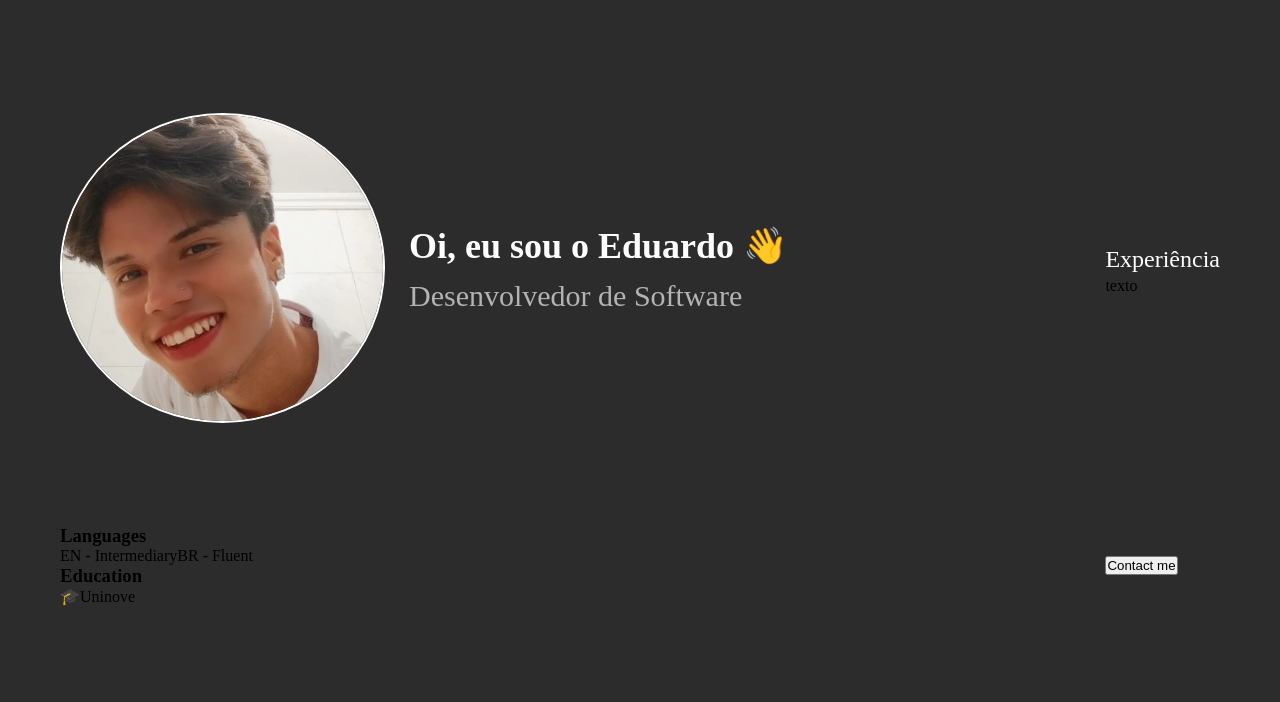
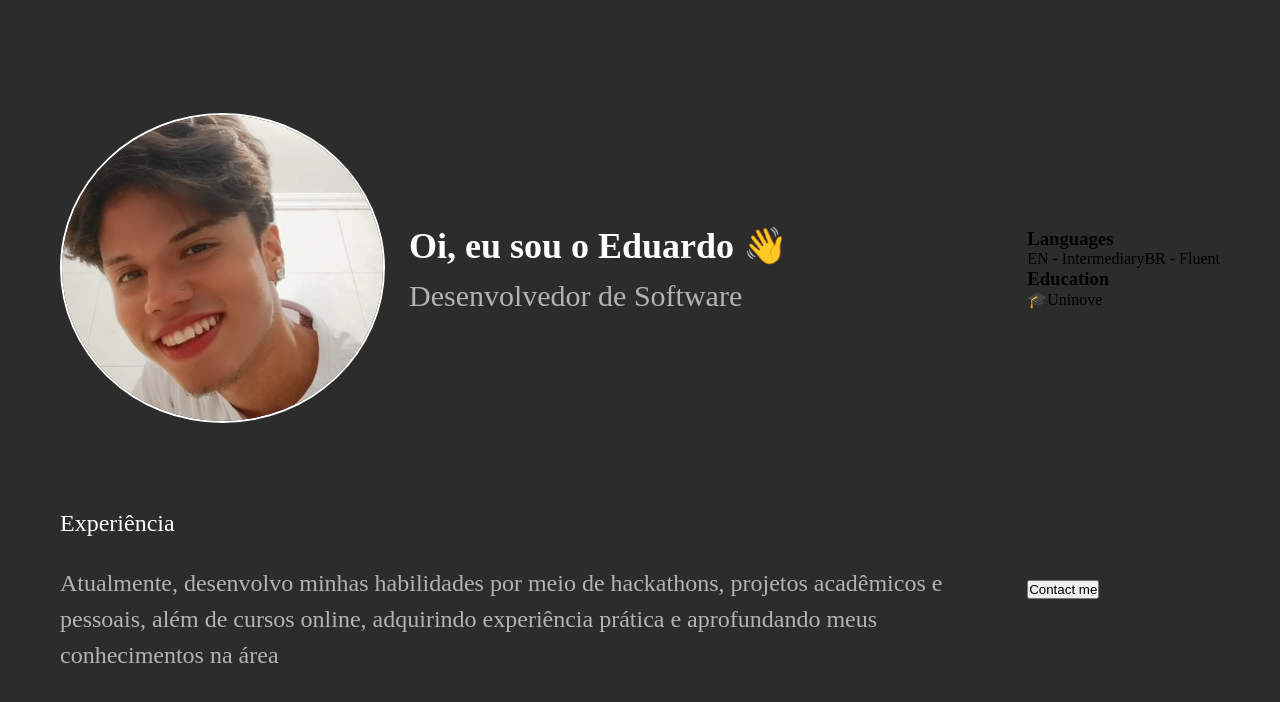
Before and after one commit to EduardoSilvaNegreiros/my-portifolio, a Next.js app: page / in a window 1280 px wide. Shown: the top 702 px of the page. Built offline with nearby package versions, Linux system fonts and the light colour scheme.

Commit message:
configurando seção de experiencia

```diff
--- a/src/app/components/experience/experience.scss
+++ b/src/app/components/experience/experience.scss
@@ -2,4 +2,24 @@
   display: flex;
   flex-direction: column;
   align-items: center;
+
+  grid-area: experience;
+
+  p {
+    font-weight: 300;
+    font-size: 18px;
+    line-height: 28px;
+    color: var(--text-secundary);
+    text-align: center;
+  }
+
+  @media (min-width: 768px) {
+    align-items: flex-start;
+
+    p {
+      font-size: 24px;
+      line-height: 36px;
+      text-align: start;
+    }
+  }
 }
--- a/src/app/components/experience/experience.tsx
+++ b/src/app/components/experience/experience.tsx
@@ -1,13 +1,19 @@
 import { SectionTitle } from "../sectionTitle/section-title";
 
+import "./experience.scss";
+
 export function Experience() {
-  return(
+  return (
     <div className="experience">
-        <SectionTitle text="Experiência"/>
-        <p>texto</p>
-        <div className="experience-time">
+      <SectionTitle text="Experiência" />
+      <p>
+        Atualmente, desenvolvo minhas habilidades por meio de hackathons,
+        projetos acadêmicos e pessoais, além de cursos online, adquirindo
+        experiência prática e aprofundando meus conhecimentos na área
+      </p>
+      <div className="experience-time">
 
-        </div>
       </div>
+    </div>
   );
 }
--- a/src/app/components/sectionTitle/section-title.scss
+++ b/src/app/components/sectionTitle/section-title.scss
@@ -1,6 +1,15 @@
 .section-title {
   font-weight: 500;
-  font-size: 24px;
-  line-height: 36px;
+  font-size: 18px;
+  text-align: center;
+  line-height: 28px;
   color: var(--text-primary);
+
+  margin-bottom: 24px;
+
+  @media (min-width: 768px) {
+    font-size: 24px;
+    line-height: 36px;
+    text-align: start;
+  }
 }
--- a/src/app/layout.tsx
+++ b/src/app/layout.tsx
@@ -1,8 +1,9 @@
 import "./globals.scss";
-import { Poppins } from 'next/font/google';
+import { Poppins } from "next/font/google";
 
-const poppins = Poppins({ subsets: ['latin'],
-  weight: ['400', '500', '600']
+const poppins = Poppins({
+  subsets: ["latin"],
+  weight: ["300", "400", "500", "600"],
 });
 
 export const metadata = {
@@ -17,9 +18,7 @@ export default function RootLayout({
 }>) {
   return (
     <html lang="en">
-      <body>
-        {children}
-      </body>
+      <body>{children}</body>
     </html>
   );
 }
--- a/src/app/styles/home.scss
+++ b/src/app/styles/home.scss
@@ -1,6 +1,7 @@
 .container {
   padding: 40px 32px;
   display: grid;
+  gap: 24px;
   grid-template-rows: repeat(4, auto);
   grid-template-areas:
     "header"
```
